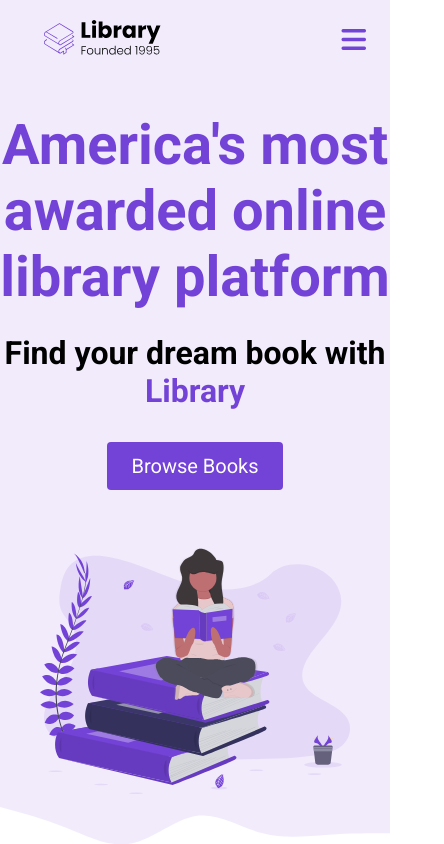
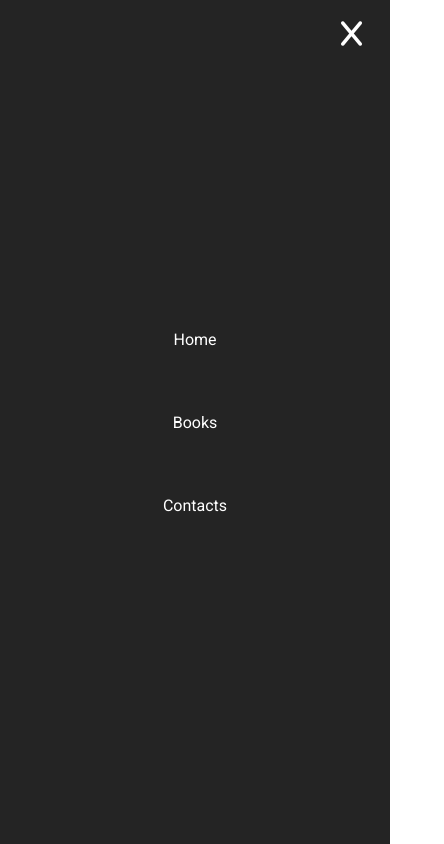
Before and after one commit to neosyk-net/e-commerce, a plain HTML site: page index.html in a window 390 px wide. Both pictures are taken after a click on the button 353 px from the left and 40 px from the top of the page. Shown: the top 844 px of the page, 444 px wide, since content can reach past the window. Drawn offline with Linux system fonts and the light colour scheme.

Commit message:
E-COMMERCE: HTML + CSS // DONE

```diff
--- a/index.html
+++ b/index.html
@@ -27,13 +27,13 @@
                     </button>
                     <ul class="menu__links">
                         <li class="menu__list">
-                            <a href="#" class="menu__link">Home</a>
+                            <a href="#" class="menu__link" onclick="closeMenu()">Home</a>
                         </li>
                         <li class="menu__list">
-                            <a href="#features" class="menu__link">Books</a>
+                            <a href="#features" class="menu__link" onclick="closeMenu()">Books</a>
                         </li>
                         <li class="menu__list">
-                            <a href="#" class="menu__link no-cursor">Contacts</a>
+                            <a href="#" class="menu__link no-cursor" onclick="closeMenu()">Contacts</a>
                         </li>
                     </ul>
                 </div>
@@ -44,7 +44,9 @@
             <div class="header__description">
                 <h1>America's most awarded online library platform</h1>
                 <h2>Find your dream book with <span class="purple">Library</span></h2>
-                <button class="btn">Browse Books</button>
+                <a href="#features">
+                    <button class="btn">Browse Books</button>
+                </a>
             </div>
             <figure class="header__img--wrapper">
                 <img src="./assets e-comm/Undraw_Books.svg" alt="">
--- a/style.css
+++ b/style.css
@@ -109,7 +109,6 @@ li {
     display: flex;
     justify-content: center;
     align-items: center;
-    display: none;
     transition: all 300ms ease;
     opacity: 0;
     visibility: hidden;
@@ -119,6 +118,11 @@ li {
     visibility: visible;
     opacity: 1;
     transform: translate(0);
+}
+
+.menu--open {
+    max-height: 100vh;
+    overflow-y: hidden;
 }
 
 .menu__links {
@@ -273,6 +277,7 @@ HIGHLIGHTS
 
 .highlight__wrapper {
     display: flex;
+    flex-wrap: wrap;
 }
 
 .highlight {
@@ -280,7 +285,6 @@ HIGHLIGHTS
     width: calc(100 / 3);
     display: flex;
     align-items: center;
-    justify-content: center;
     flex-direction: column;
 }
 
@@ -305,6 +309,7 @@ HIGHLIGHTS
 .highlight__subtitle {
     font-size: 20px;
     margin-bottom: 16px;
+    text-align: center;
 }
 
 /*
@@ -411,6 +416,30 @@ footer {
     padding: 0 8px;
 }
 
+/* SMALL PHONES, TABLETS, LARGE SMARTPHONES */
+@media (max-width: 768px) {
+    .header__description {
+        padding: 0 24px;
+    }
+
+    h1 {
+        font-size: 26px;
+    }
+    h2 {
+        font-size: 26px;
+    }
+
+    button {
+        font-size: 18px;
+    }
+
+    .book {
+        width: 50%;
+    }
+}
+
+
+/* SMALL PHONES, LARGE SMARTHPHONES */
 @media (max-width: 550px) {
     .nav__links {
         display: none;
@@ -420,4 +449,12 @@ footer {
     display: block;
     }
 
+    .highlight {
+        width: 100%;
+        margin-bottom: 24px;
+    }
+
+    .highlight:not(:last-child) {
+        margin-bottom: 24px;
+    }
 }
```
